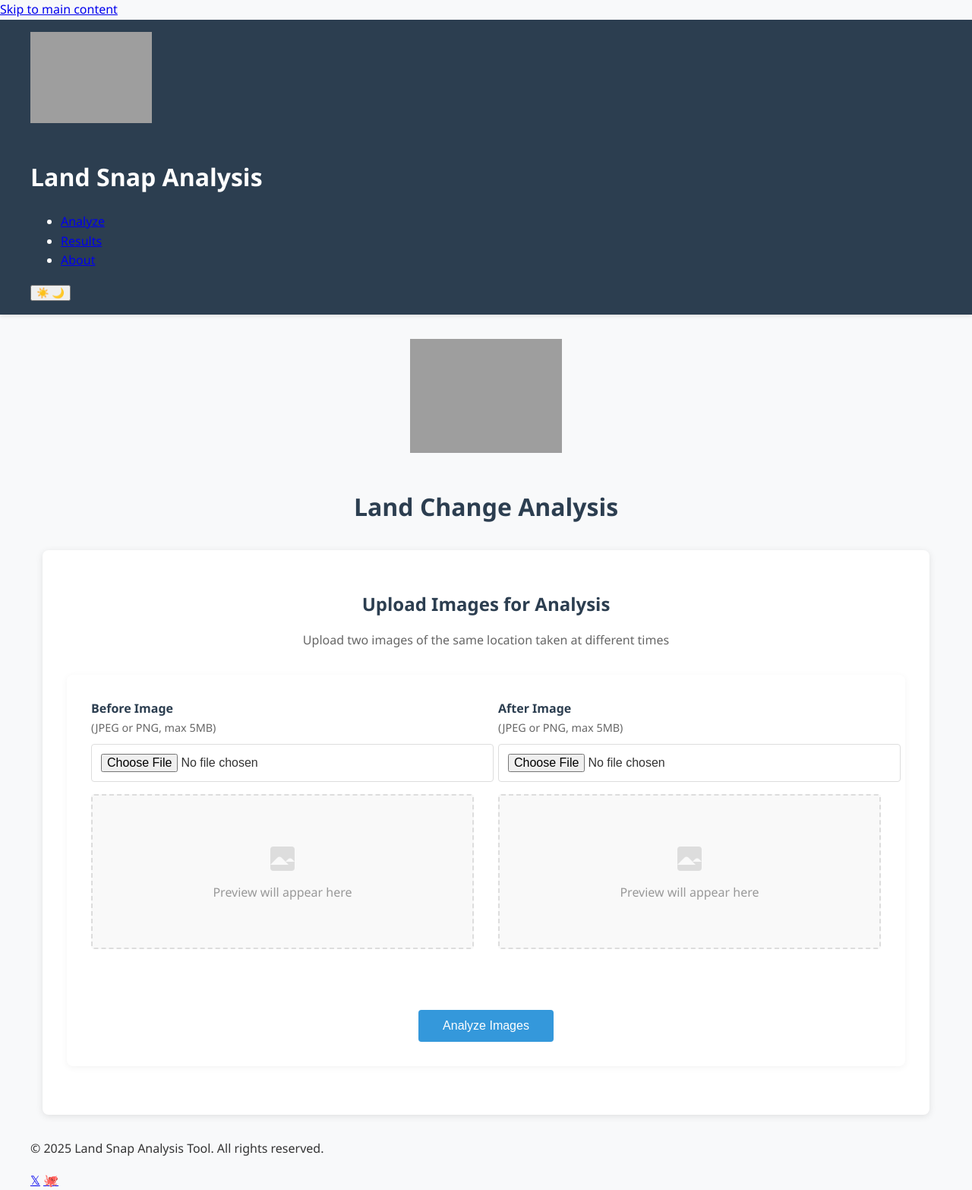
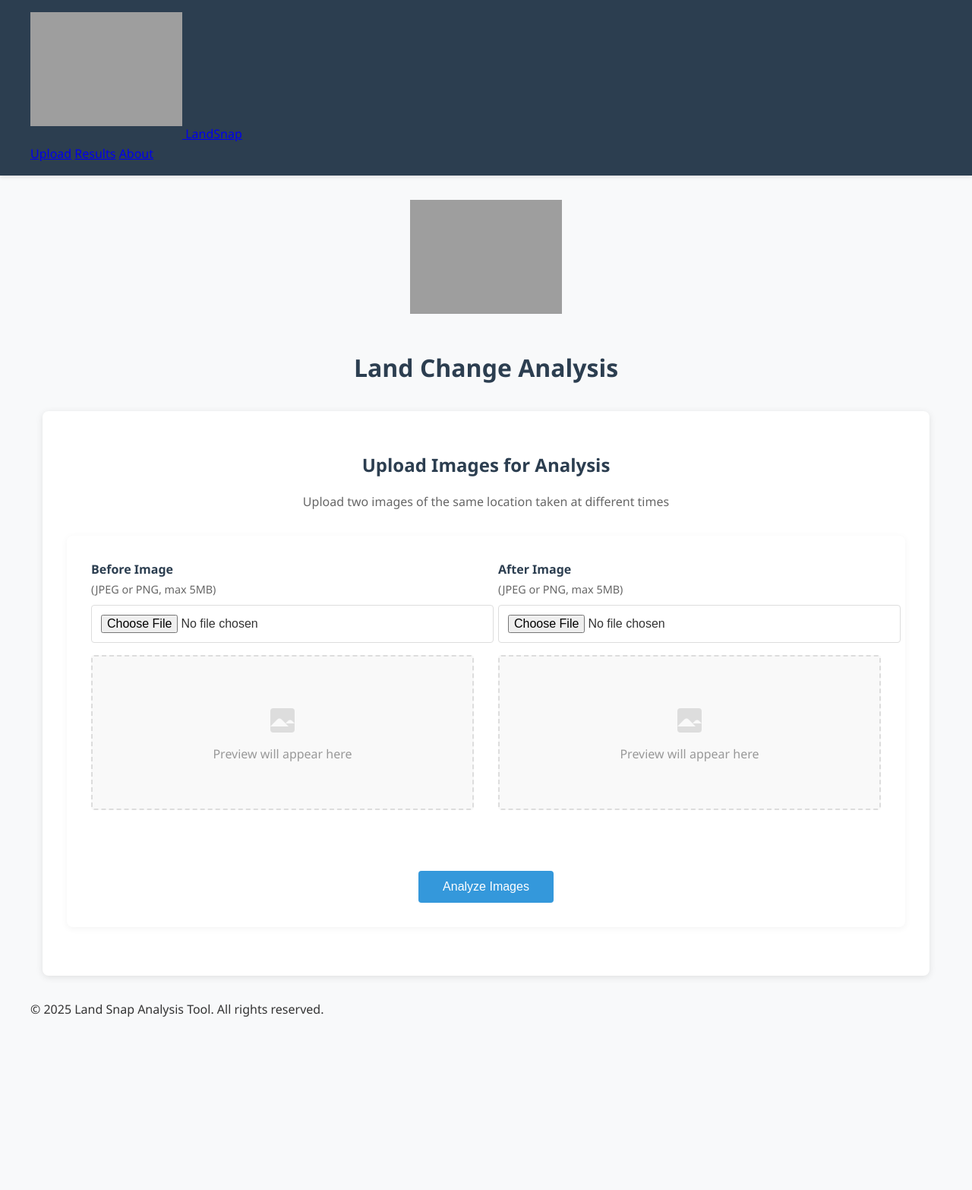
Before and after one commit to MeFerdi/landsnap, a Django app: page / in a window 1280 px wide. Shown: the whole page at 76% size. After the commit the page ends 1338 px from the top, so only its background shows below. Run offline with Django 5.2, Linux system fonts and the light colour scheme; parts of the project's set-up code (start-up, migrations or seed data) failed here and were passed over; grey boxes are pictures that could not be loaded.

Commit message:
refactor: simplify base.html by removing unused meta tags and scripts

```diff
--- a/landsnap/templates/landsnap/base.html
+++ b/landsnap/templates/landsnap/base.html
@@ -5,126 +5,34 @@
   <meta charset="UTF-8">
   <meta name="viewport" content="width=device-width, initial-scale=1.0">
   <meta name="description" content="{% trans 'Analyze land changes over time with Land Snap Analysis Tool' %}">
-
   <title>{% block title %}{% trans 'Land Snap Analyzer' %}{% endblock %}</title>
-  <meta name="title" content="Land Snap Analyzer">
-  <meta name="description" content="{% trans 'Compare and analyze land changes through satellite or aerial imagery' %}">
-
-  <meta property="og:type" content="website">
-  <meta property="og:url" content="{{ request.build_absolute_uri }}">
-  <meta property="og:title" content="Land Snap Analyzer">
-  <meta property="og:description" content="{% trans 'Compare and analyze land changes through satellite or aerial imagery' %}">
-  <meta property="og:image" content="{% static 'landsnap/img/og-image.jpg' %}">
-
-  <meta property="twitter:card" content="summary_large_image">
-  <meta property="twitter:url" content="{{ request.build_absolute_uri }}">
-  <meta property="twitter:title" content="Land Snap Analyzer">
-  <meta property="twitter:description" content="{% trans 'Compare and analyze land changes through satellite or aerial imagery' %}">
-  <meta property="twitter:image" content="{% static 'landsnap/img/og-image.jpg' %}">
-
-  <link rel="preload" href="{% static 'landsnap/css/styles.css' %}" as="style">
-  <link rel="preload" href="{% static 'landsnap/js/main.js' %}" as="script">
-  <link rel="preload" href="{% static 'landsnap/img/logo.svg' %}" as="image" type="image/svg+xml">
-
-  <link rel="icon" href="{% static 'landsnap/img/favicon.ico' %}">
-  <link rel="icon" href="{% static 'landsnap/img/icon.svg' %}" type="image/svg+xml">
-  <link rel="apple-touch-icon" href="{% static 'landsnap/img/apple-touch-icon.png' %}">
-  <link rel="manifest" href="{% static 'landsnap/manifest.webmanifest' %}">
-
   <link rel="stylesheet" href="{% static 'landsnap/css/styles.css' %}">
-
-  <script>
-    const storedTheme = localStorage.getItem('theme') ||
-        (window.matchMedia('(prefers-color-scheme: dark)').matches ? 'dark' : 'light');
-    document.documentElement.setAttribute('data-theme', storedTheme);
-  </script>
-
-  {% block extra_head %}{% endblock %}
-  {% block extra_css %}{% endblock %}
 </head>
-<body class="{% block body_class %}{% endblock %}">
-
-  <a class="skip-link sr-only" href="#main-content">{% trans 'Skip to main content' %}</a>
-
-
+<body>
   <header class="app-header">
     <div class="container">
-      <div class="header-grid">
-        <div class="branding">
-            <a href="{% url 'landsnap:upload' %}" class="logo-link">
-            <img src="{% static 'landsnap/img/logo.svg' %}"
-                 alt="{% trans 'Land Snap Logo' %}"
-                 width="160"
-                 height="40"
-                 class="logo"
-               >
-          </a>
-          <h1 class="sr-only">Land Snap Analysis</h1>
-        </div>
-
-        <nav class="main-nav" aria-label="{% trans 'Primary navigation' %}">
-            <ul>
-              <li><a href="{% url 'landsnap:upload' %}">{% trans 'Analyze' %}</a></li>
-              <li><a href="{% url 'landsnap:results' %}">{% trans 'Results' %}</a></li>
-              <li><a href="{% url 'landsnap:about' %}">{% trans 'About' %}</a></li>
-            </ul>
-          </nav>
-
-        <div class="header-actions">
-          <button class="theme-toggle" aria-label="{% trans 'Toggle dark mode' %}">
-            <span class="theme-icon light" aria-hidden="true">☀️</span>
-            <span class="theme-icon dark" aria-hidden="true">🌙</span>
-          </button>
-        </div>
-
-        {% block header_extra %}{% endblock %}
+      <div class="branding">
+        <a href="{% url 'landsnap:upload' %}" class="logo-link">
+          <img src="{% static 'landsnap/img/logo.jpg' %}" alt="{% trans 'Land Snap Logo' %}" class="logo">
+          <span class="logo-text">LandSnap</span>
+        </a>
       </div>
+      <nav class="nav-links">
+        <a href="{% url 'landsnap:upload' %}" class="nav-link">{% trans 'Upload' %}</a>
+        <a href="{% url 'landsnap:results' %}" class="nav-link">{% trans 'Results' %}</a>
+        <a href="{% url 'landsnap:about' %}" class="nav-link">{% trans 'About' %}</a>
+      </nav>
     </div>
   </header>
 
-  <main id="main-content" class="container">
-    {% if messages %}
-    <div class="messages-container">
-      {% for message in messages %}
-      <div class="alert alert-{{ message.tags }}" role="alert">
-        {{ message }}
-        <button class="alert-close" aria-label="{% trans 'Close message' %}">&times;</button>
-      </div>
-      {% endfor %}
-    </div>
-    {% endif %}
-
+  <main class="container">
     {% block content %}{% endblock %}
   </main>
 
   <footer class="app-footer">
     <div class="container">
-      <div class="footer-grid">
-        <div class="footer-info">
-          <p>&copy; {% now "Y" %} {% trans 'Land Snap Analysis Tool' %}. {% trans 'All rights reserved.' %}</p>
-        </div>
-
-
-        <div class="footer-social">
-          <a href="#" aria-label="Twitter"><span aria-hidden="true">𝕏</span></a>
-          <a href="#" aria-label="GitHub"><span aria-hidden="true">🐙</span></a>
-        </div>
-      </div>
+      <p>&copy; {% now "Y" %} {% trans 'Land Snap Analysis Tool' %}. {% trans 'All rights reserved.' %}</p>
     </div>
   </footer>
-
-
-  <svg style="display:none;">
-    <symbol id="icon-external" viewBox="0 0 24 24">
-      <path d="M18 13v6a2 2 0 0 1-2 2H5a2 2 0 0 1-2-2V8a2 2 0 0 1 2-2h6m4-3h6v6m0-6-7 7"/>
-    </symbol>
-  </svg>
-
-  <script src="{% static 'landsnap/js/main.js' %}" defer></script>
-
-  {% block extra_js %}{% endblock %}
-
-  {% if debug %}
-  {% endif %}
 </body>
 </html>
```
